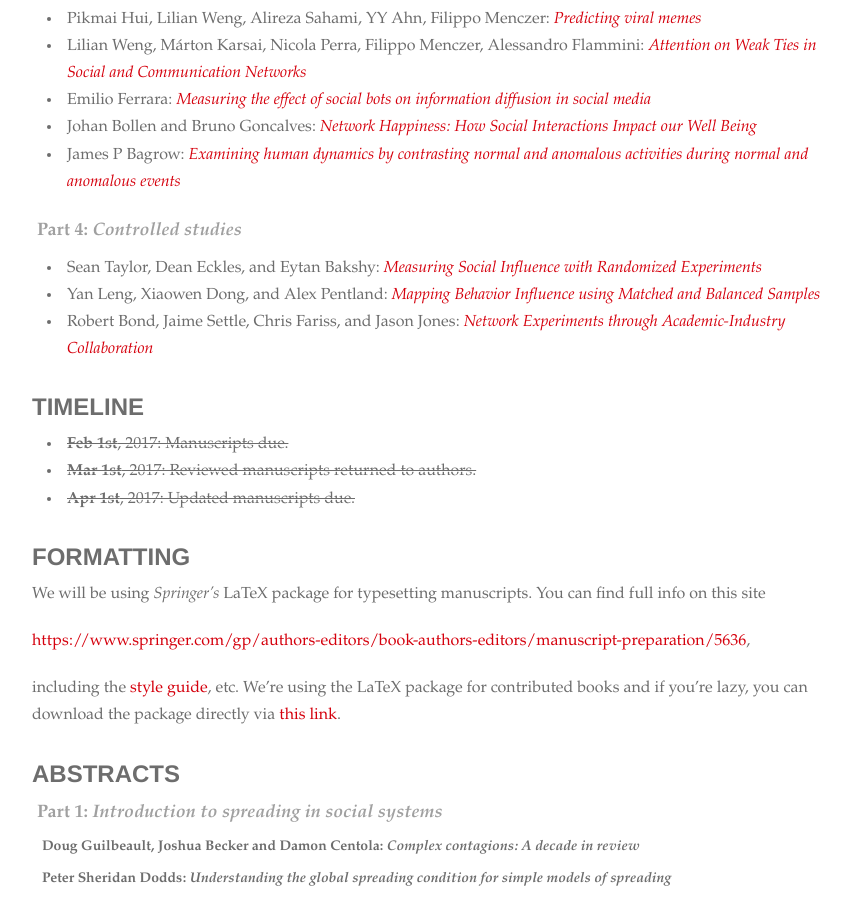
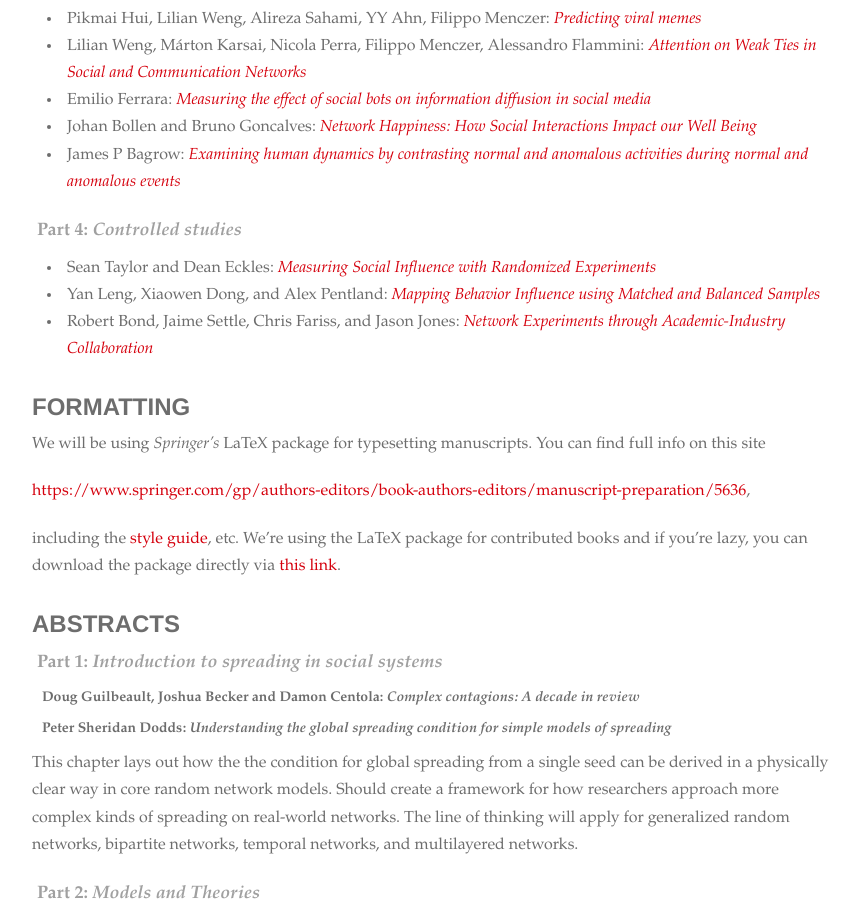
Before and after one commit to socialcontagionbook/socialcontagionbook.github.io, a Jekyll site: the page built from index.md, in a window 1280 px wide and 900 px high, scrolled down 871 px. Shown: the whole window, without its empty margins (208-1067 px from the left). Built offline with Jekyll 4.4.1, drawn with Linux system fonts in a browser that asks for light colours; some web fonts are replaced; our own code applies the rules of GitHub Pages for plain Markdown files.

Commit message:
Update index.md

```diff
--- a/index.md
+++ b/index.md
@@ -34,15 +34,9 @@ This page contains information for authors of the forthcoming _Spreading Dynamic
 
 ## **Part 4**: _Controlled studies_
 
-* Sean Taylor, Dean Eckles, and Eytan Bakshy: [_Measuring Social Influence with Randomized Experiments_](#taylor)
+* Sean Taylor and Dean Eckles: [_Measuring Social Influence with Randomized Experiments_](#taylor)
 * Yan Leng, Xiaowen Dong, and Alex Pentland: [_Mapping Behavior Influence using Matched and Balanced Samples_](#pentland)
 * Robert Bond, Jaime Settle, Chris Fariss, and Jason Jones: [_Network Experiments through Academic-Industry Collaboration_](#bond)
-
-# Timeline
-
-* ~~**Feb 1st**, 2017: Manuscripts due.~~
-* ~~**Mar 1st**, 2017: Reviewed manuscripts returned to authors.~~
-* ~~**Apr 1st**, 2017: Updated manuscripts due.~~
 
 # Formatting
 We will be using _Springer's_ LaTeX package for typesetting manuscripts. You can find full info on this site
```
